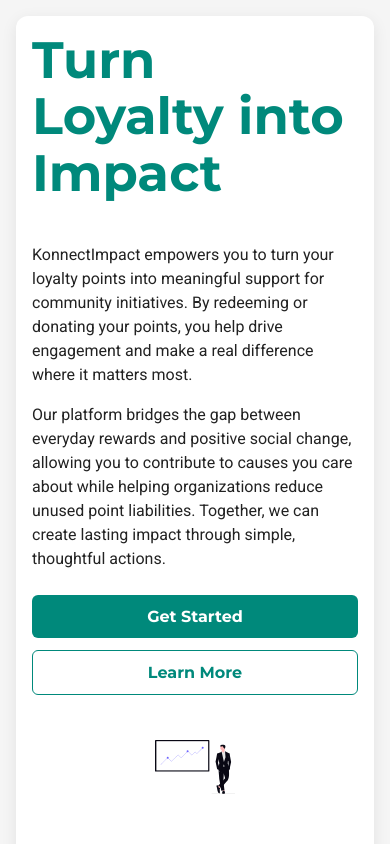
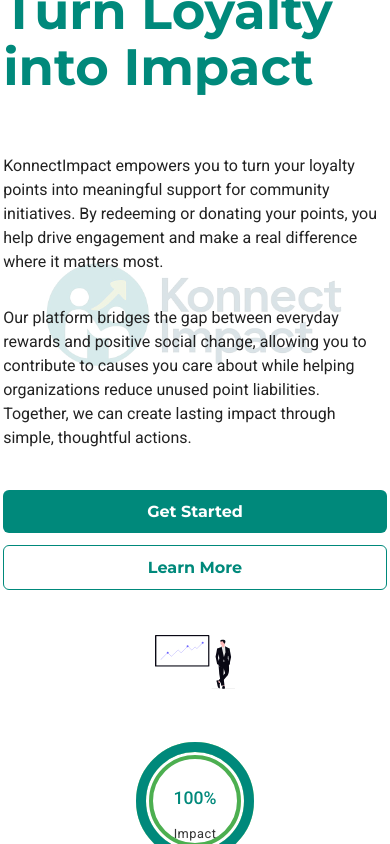
Before and after one commit to ayaz9616/candidate-00X-KonnectImpact-module-KonnectImpact, a React (Vite) app: page / in a window 390 px wide. Shown: the top 844 px of the page. Built offline with nearby package versions, Linux system fonts and the light colour scheme.

Commit message:
undated background

```diff
--- a/index.html
+++ b/index.html
@@ -2,7 +2,7 @@
 <html lang="en">
   <head>
     <meta charset="UTF-8" />
-    <link rel="icon" type="image/svg+xml" href="/vite.svg" />
+    <link rel="icon" type="image/svg+xml" href="/logo.jpg" />
     <title>KonnectImpact – Turn Loyalty into Impact.</title>
     <meta name="description" content="KonnectImpact empowers users to turn loyalty points into real-world social change. Join us to make every reward count for a better future.">
     <link href="https://fonts.googleapis.com/css?family=Montserrat:700&display=swap" rel="stylesheet">
--- a/src/App.css
+++ b/src/App.css
@@ -30,6 +30,28 @@
   margin: 2rem auto;
   max-width: 500px;
   transition: box-shadow 0.3s;
+  position: relative;
+  overflow: hidden;
+}
+
+.card::after {
+  content: '';
+  position: absolute;
+  top: 38%; /* shifted up from 50% */
+  left: 50%;
+  width: 340px;
+  height: 340px;
+  background: url('/logo.jpg') no-repeat center center;
+  background-size: contain;
+  opacity: 0.16;
+  transform: translate(-50%, -50%);
+  pointer-events: none;
+  z-index: 0;
+}
+
+.card > * {
+  position: relative;
+  z-index: 2;
 }
 
 .card:hover {
@@ -163,12 +185,38 @@
 }
 
 @media (max-width: 600px) {
+  html, body {
+    height: 100%;
+    min-height: 100vh;
+    margin: 0;
+    padding: 0;
+  }
+  body {
+    min-height: 100vh;
+    height: 100vh;
+    width: 100vw;
+    overflow: hidden;
+  }
   .card {
-    padding: 1rem;
-    margin: 1rem;
+    padding: 0.5rem 0.2rem;
+    margin: 0;
+    border-radius: 0;
+    max-width: 100vw;
+    min-height: 100vh;
+    height: 100vh;
+    box-sizing: border-box;
+    display: flex;
+    flex-direction: column;
+    justify-content: center;
+    align-items: center;
+  }
+  .card > * {
+    width: 100%;
+    max-width: 100vw;
   }
   .button-group {
     flex-direction: column;
     gap: 0.75rem;
+    width: 100%;
   }
 }
```
Also changed, not shown: public/logo.jpg (added).
